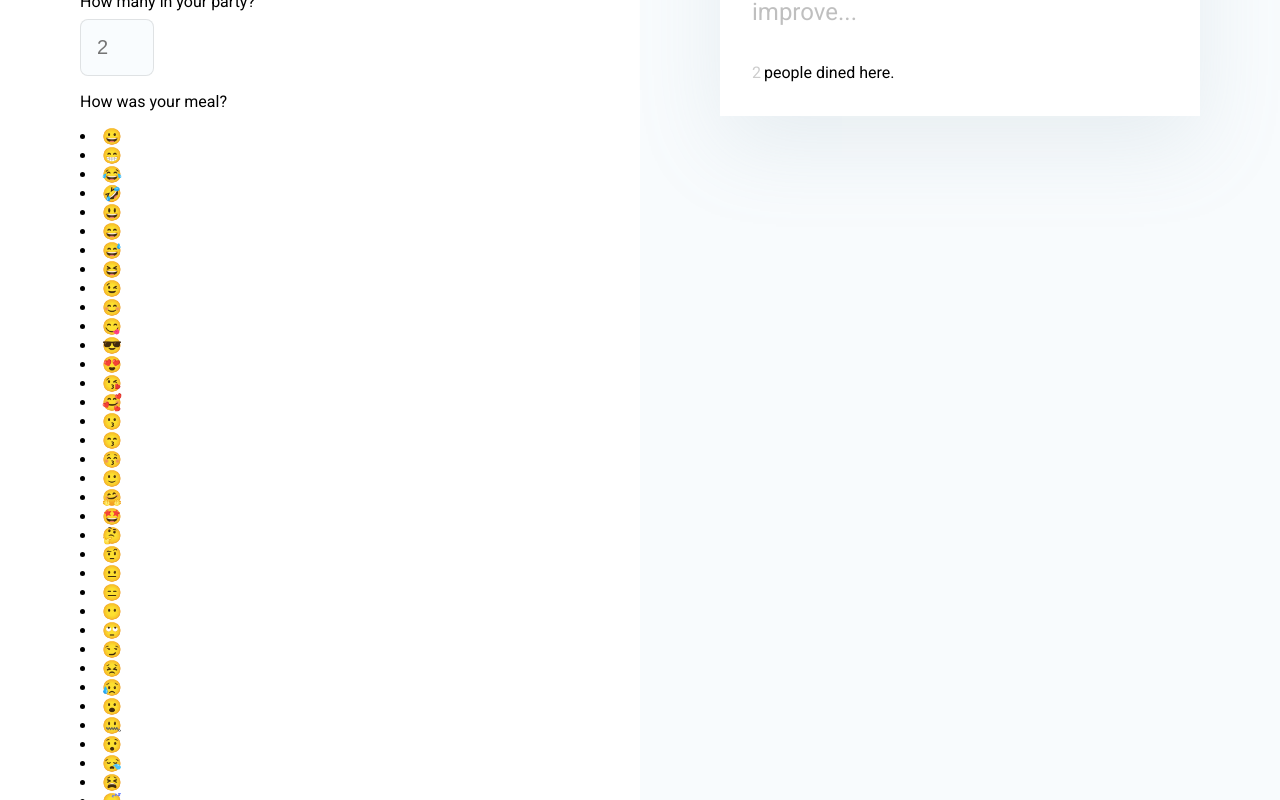
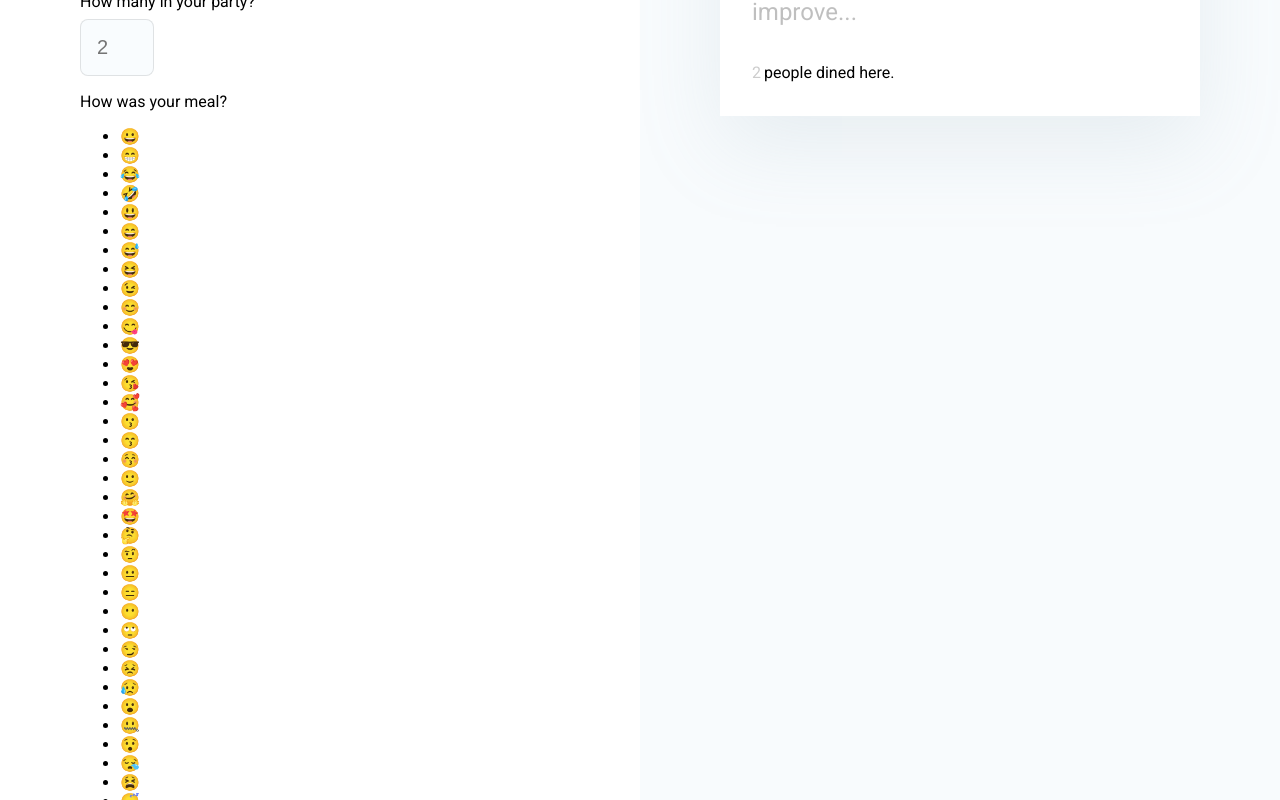
Before and after one commit to rebeccalambert/review_coding-challenge, a React (Create React App) app: page / in a window 1280 px wide. Shown: the part 520-1320 px from the top of the page. Built offline with nearby package versions, Linux system fonts and the light colour scheme.

Commit message:
Removes extra divs

```diff
--- a/src/Emojis.js
+++ b/src/Emojis.js
@@ -4,27 +4,20 @@ import "./Emojis.css";
 function Emojis( {update, guests, review} ) {
 
     let emojis_array = "😀 😁 😂 🤣 😃 😄 😅 😆 😉 😊 😋 😎 😍 😘 🥰 😗 😙 😚 🙂 🤗 🤩 🤔 🤨 😐 😑 😶 🙄 😏 😣 😥 😮 🤐 😯 😪 😫 😴 😌 😛 😜 😝 🤤 😒 😓 😔 😕 🙃 🤑 😲 🙁 😖 😞 😟 😤 😢 😭 😦 😧 😨 😩 🤯 😬 😰 😱 🥵 🥶 😳 🤪 😵 😡 😠 🤒 🤢 🤮 🤧 😇 🥳 🥴 🥺 🧐 🤓 😈 💀 👻 💩 🙌 💃 🕺 🏆 🥇 🥈 🥉 🌠 🎊 🎉 🧡 💚 💙 💜 🖤 💔".split(" ")
-    // let others_array = "😈 💀 👻 💩 🙌 💃 🕺 🏆 🥇 🥈 🥉 🌠 🎊 🎉 🧡 💚 💙 💜 🖤 💔".split(" ")
 
 
     let emojis = emojis_array.map( ( emoji, idx) => {
-        return <li key={`emojis-${idx}`}>{emoji}</li>
+        return <li className="emoji" key={`emojis-${idx}`}>{emoji}</li>
     });
 
     const newEmoji = (emoji) => {
-        // console.log(emoji.innerText)
        update(guests, review, emoji)
     }
 
-    // let others = others_array.map( ( obj, idx) => {
-    //     return <li key={`others-${idx}`}>{obj}</li>
-    // });
+    return (
 
-    return (
-        <div>
-            <p onClick={e=> newEmoji(e.target.innerText)}>{emojis}</p>
-            {/* <p>{others_array}</p> */}
-        </div>
+        <ul className="emoji-list" onClick={e=> newEmoji(e.target.innerText)}>{emojis}</ul>
+
     );
 }
 
--- a/src/Form.js
+++ b/src/Form.js
@@ -29,9 +29,7 @@ function Form({ guests, review, emoji, updateInfo }) {
       />
 
       <label className="form-label">How was your meal?</label>
-      <div>
-          <Emoji update={update} guests={guests} review={review}/>
-      </div>
+      <Emoji update={update} guests={guests} review={review}/>
 
     </div>
   );
```
